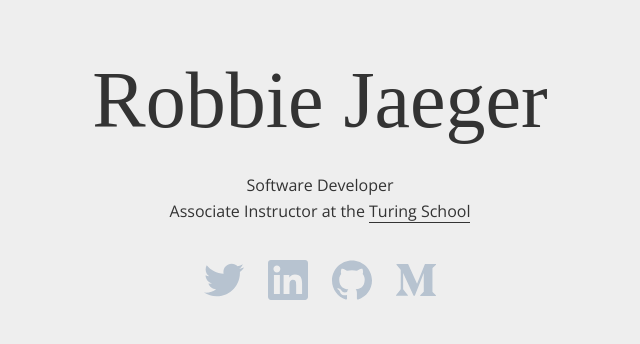
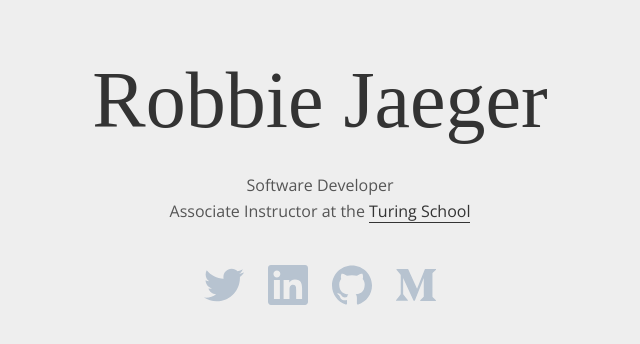
Before and after one commit to robbiejaeger/personal-site, a website: page public/index.html in a window 1280 px wide. Shown: the full height of the page, 320-960 px from the left. Drawn offline with nearby package versions, Linux system fonts and the light colour scheme; a web font is replaced by a local one.

Commit message:
Change color of main body font

```diff
--- a/public/css/styles.css
+++ b/public/css/styles.css
@@ -1,13 +1,14 @@
 /* GENERAL */
 
 body {
-  color: #333;
+  color: #555;
   background-color: #EEE;
   font-family: 'Open Sans', sans-serif;
   text-align: center;
 }
 
 h1 {
+  color: #333;
   font-family: 'Marcellus SC', serif;
   font-weight: 300;
   font-size: 5em;
@@ -20,7 +21,7 @@ p {
 }
 
 #about {
-  margin-bottom: 40px;
+  margin-bottom: 45px;
 }
 
 /* LINKS */
```
